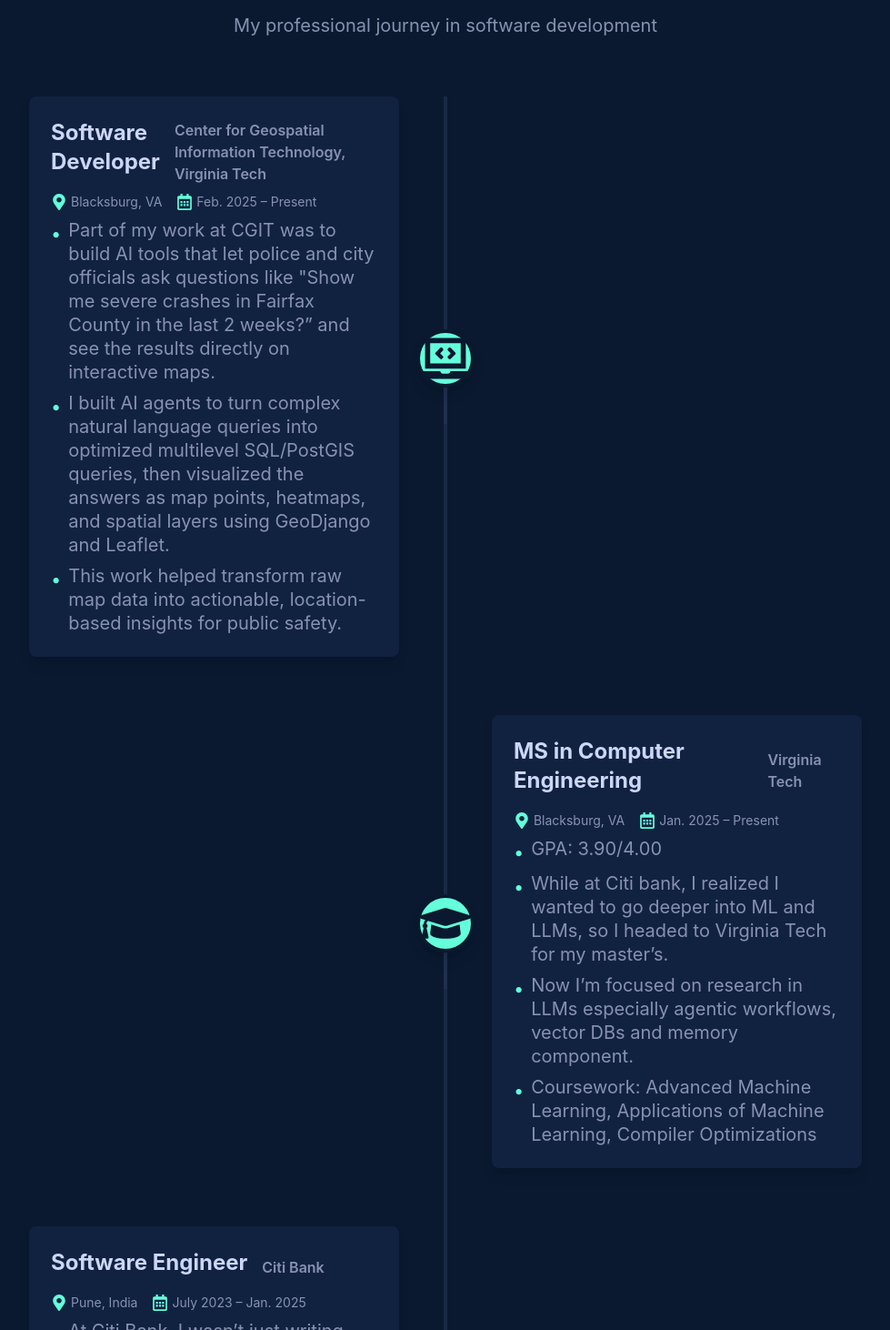
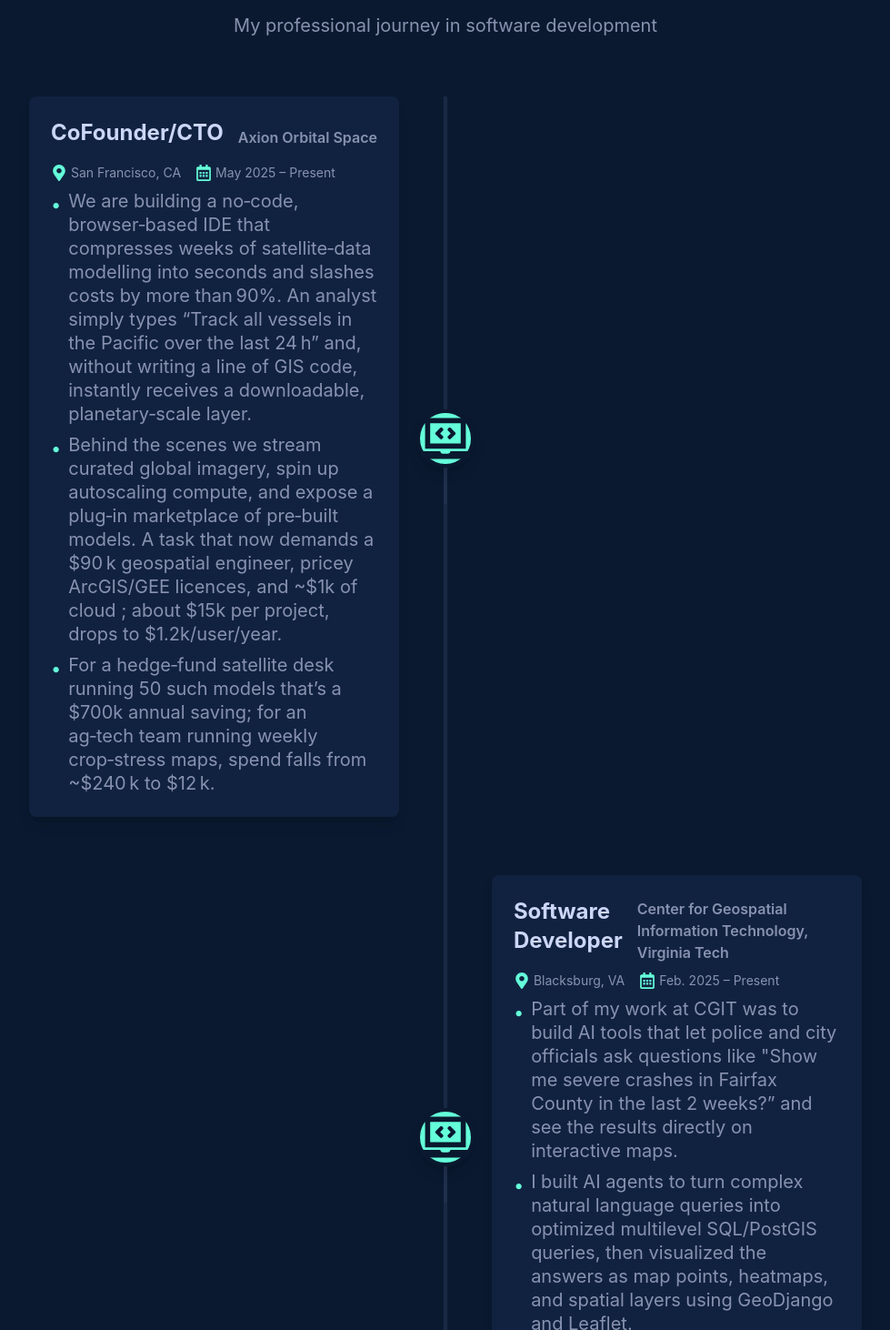
Before and after one commit to rohansawai/rohansawai.github.io, a Next.js app: page / in a window 1280 px wide. Shown: the part 1068-2530 px from the top of the page at 91% size, without its empty margins (150-1129 px from the left). Built offline with nearby package versions, Linux system fonts and the light colour scheme.

Commit message:
added workex

```diff
--- a/src/components/Experience.tsx
+++ b/src/components/Experience.tsx
@@ -36,6 +36,20 @@
       ]
     },
     // Work Experience
+    {
+      type: 'work',
+      title: 'CoFounder/CTO',
+      company: 'Axion Orbital Space',
+      location: 'San Francisco, CA',
+      period: 'May 2025 – Present',
+      startDate: '2025-05',
+      icon: FaLaptopCode,
+      description: [
+        'We are building a no‑code, browser‑based IDE that compresses weeks of satellite‑data modelling into seconds and slashes costs by more than 90%. An analyst simply types “Track all vessels in the Pacific over the last 24 h” and, without writing a line of GIS code, instantly receives a downloadable, planetary‑scale layer.',
+        'Behind the scenes we stream curated global imagery, spin up autoscaling compute, and expose a plug‑in marketplace of pre‑built models. A task that now demands a $90 k geospatial engineer, pricey ArcGIS/GEE licences, and ~$1k of cloud ; about $15k per project, drops to $1.2k/user/year.',
+        'For a hedge‑fund satellite desk running 50 such models that’s a $700k annual saving; for an ag‑tech team running weekly crop‑stress maps, spend falls from ~$240 k to $12 k.'
+      ]
+    },
     {
       type: 'work',
       title: 'Software Developer',
--- a/src/components/Projects.tsx
+++ b/src/components/Projects.tsx
@@ -7,7 +7,7 @@
   const projects = [
     {
       title: 'CGIT - Geospatial AI Query System',
-      description: 'AI-powered tool that lets users ask natural language questions about map data (e.g., “Show me severe crashes in Fairfax County in the last 2 weeks”) and see results as map points, heatmaps, or spatial layers.',
+      description: 'LLM-powered tool that lets users ask natural language questions about map data (e.g., “Show me severe crashes in Fairfax County in the last 2 weeks”) and see results as map points, heatmaps, or spatial layers.',
       tech: ['LLMs', 'PostGIS', 'Django', 'Leaflet', 'Python'],
       github: '#',
       live: '#'
```
